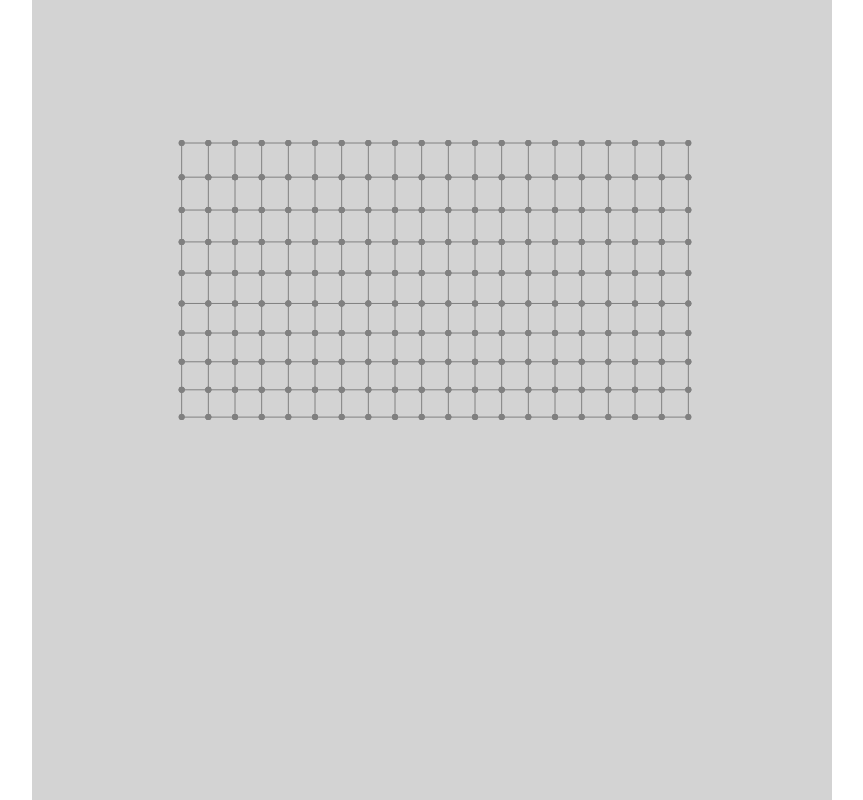
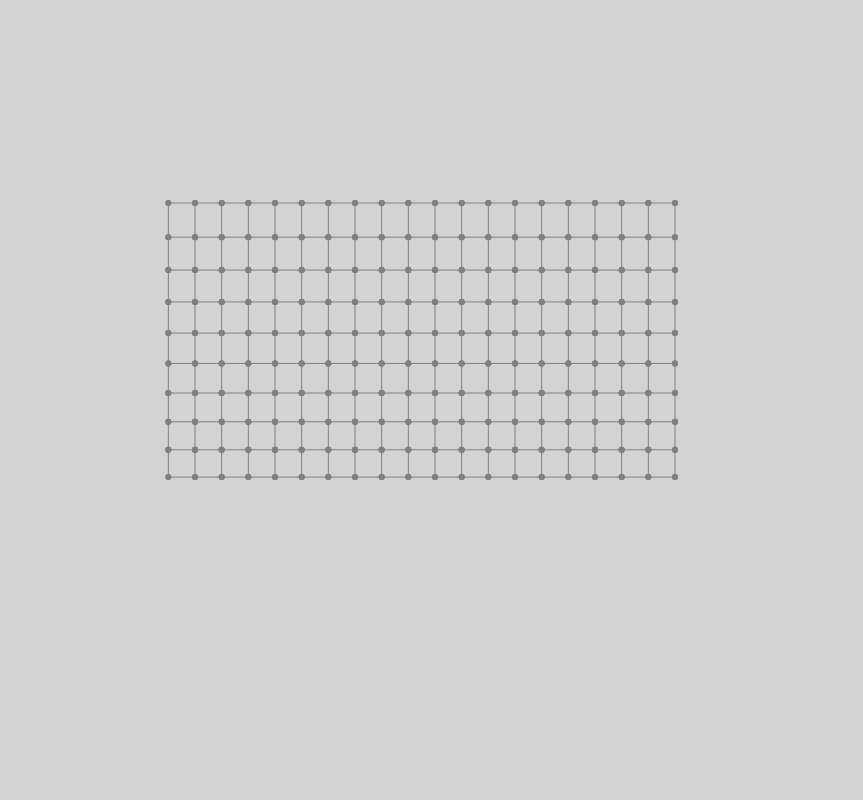
Before and after one commit to sergiumicu/2DCloth, a plain HTML site: page index.html in a window 1280 px wide. Shown: the whole page, without its empty margins (208-1071 px from the left). Drawn offline with Linux system fonts and the light colour scheme.

Commit message:
made canvas fullscreen

```diff
--- a/Cloth.js
+++ b/Cloth.js
@@ -1,15 +1,15 @@
 const dotSize = 3;
 
 class Cloth{
-    constructor(width, height, canvasSize){
+    constructor(width, height, sW, sH, canvasSize){
         this.width = width;
         this.height = height;
         this.size = Math.max(width, height);
         this.points = [];
         this.lines = [];
 
-        var dx = dotSize + (canvasSize - canvasSize / this.size / 1.5 * (width - 1)) / 2;
-        var dy = dotSize + (canvasSize - canvasSize / this.size / 1.5 * (height - 1)) / 2 * 0.5;
+        var dx = dotSize + sW/2 - width * canvasSize / this.size / 3;
+        var dy = dotSize + sH/2 - height * canvasSize / this.size / 2;
 
         for(var i = 0; i < width; i++){ //make points
             var temp = [];
--- a/index.css
+++ b/index.css
@@ -11,6 +11,6 @@ body{
 
 #canv{
     background: lightgray;
-    width: 100vmin;
-    height: 100vmin;
+    width: 100vw;
+    height: 100vh;
 }
--- a/main.js
+++ b/main.js
@@ -11,11 +11,11 @@ function handleResize(){
     sW = window.innerWidth;
     sH = window.innerHeight;
     var size = Math.min(sW, sH);
-    canv.width = size;
-    canv.height = size;
+    canv.width = sW;
+    canv.height = sH;
 
     var ctx = canv.getContext("2d");
-    c = new Cloth(20, 10, size);
+    c = new Cloth(20, 10, sW, sH, size);
 
     lastUpdate = (new Date()).getTime();
     a = setInterval(()=>{update(ctx)}, 10);
```
